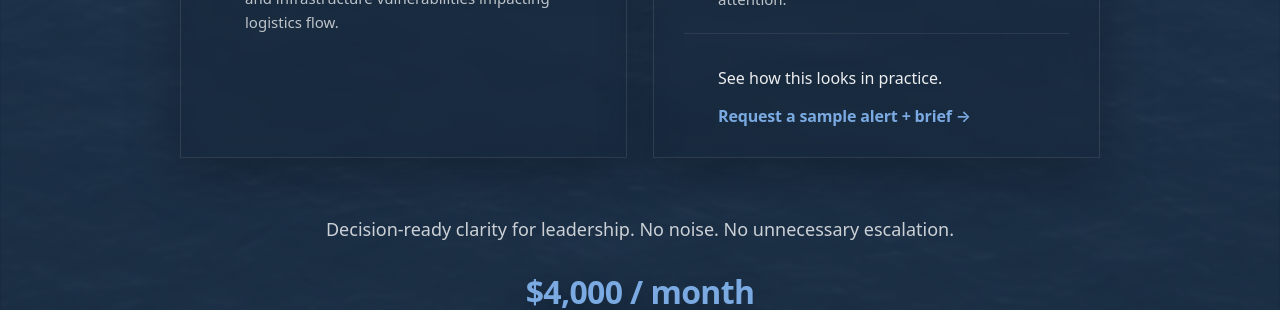
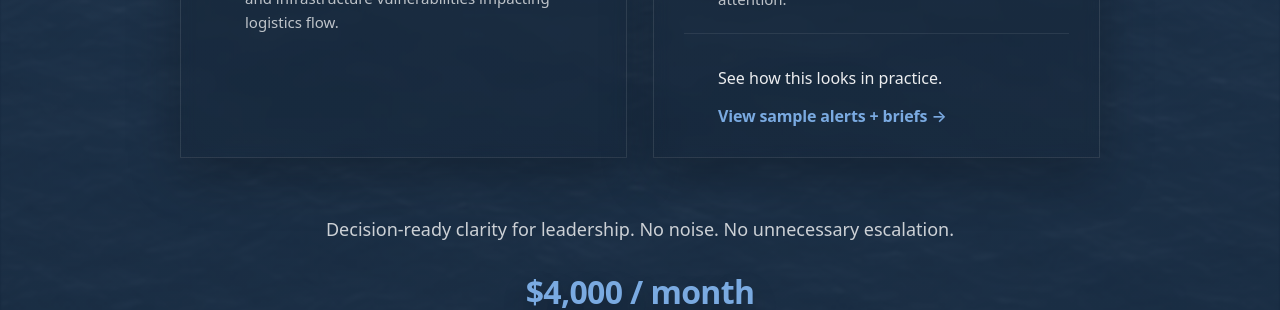
Before and after one commit to importrisk/import-risk-intelligence-site, a Jekyll site: the page built from method.html, in a window 1280 px wide and 900 px high, scrolled down 1759 px. Shown: the part 155-465 px from the top of the window. Built offline with Jekyll 4.4.1, drawn with Linux system fonts in a browser that asks for light colours.

Commit message:
Update method.html

```diff
--- a/method.html
+++ b/method.html
@@ -252,8 +252,8 @@
 
   <div class="mp-card-footer">
     <p class="mp-card-cta-intro">See how this looks in practice.</p>
-    <a class="inline-learn-more" href="/contact.html">
-      Request a sample alert + brief →
+    <a class="inline-learn-more" href="/insights.html">
+      View sample alerts + briefs →
     </a>
   </div>
 </article>
```
